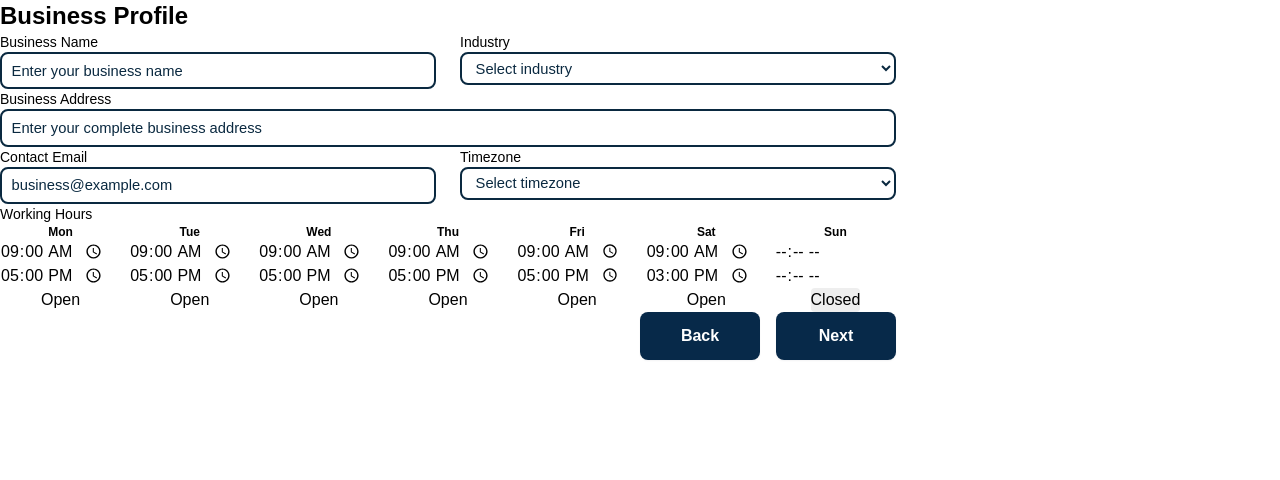
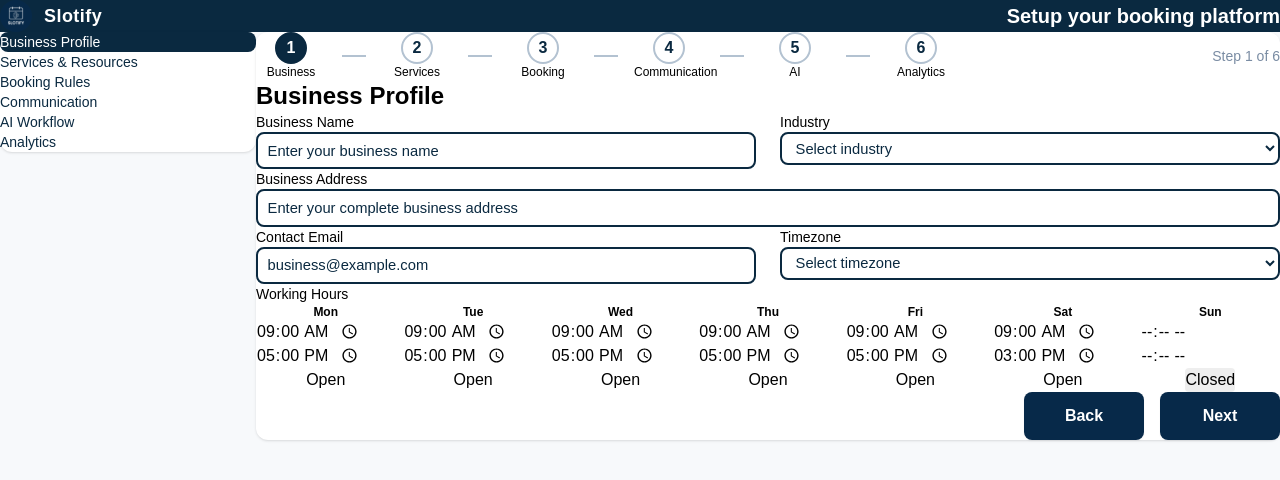
Before and after one commit to Hussein-Alayan/Slotify, a Next.js app in the folder client/: page /business-setup in a window 1280 px wide. Shown: the top 480 px of the page. Built offline with nearby package versions, Linux system fonts and the light colour scheme.

Commit message:
feat(page): enhance BusinessSetupPage layout with stepper and sidebar for improved navigation

```diff
--- a/client/src/app/business-setup/page.tsx
+++ b/client/src/app/business-setup/page.tsx
@@ -78,8 +78,93 @@ const BusinessSetupPage = () => {
     alert("Business profile submitted! (API integration pending)");
   };
 
+  // Stepper and sidebar data
+  const steps = [
+    { label: "Business Profile" },
+    { label: "Services & Resources" },
+    { label: "Booking Rules" },
+    { label: "Communication" },
+    { label: "AI Workflow" },
+    { label: "Analytics" },
+  ];
+  const currentStep = 0; // For now, hardcoded to first step
+
   return (
-    <div className="max-w-4xl mx-auto p-8">
+    <div className="min-h-screen bg-[#f7f9fb] flex flex-col">
+      {/* Header */}
+      <header className="bg-[#0a2940] text-white px-8 py-4 flex items-center justify-between">
+        <div className="flex items-center gap-3">
+          <img
+            src="/logos/Dark-noText.svg"
+            alt="Slotify Logo"
+            className="h-8"
+          />
+          <span className="font-bold text-lg tracking-wide">Slotify</span>
+        </div>
+        <h1 className="text-xl font-semibold">Setup your booking platform</h1>
+      </header>
+
+      <main className="flex flex-1 w-full max-w-7xl mx-auto mt-8">
+        {/* Sidebar */}
+        <aside className="w-64 bg-white rounded-xl shadow p-6 mr-8 h-fit self-start">
+          <nav>
+            <ul className="space-y-2">
+              {steps.map((step, idx) => (
+                <li key={step.label}>
+                  <div
+                    className={`flex items-center gap-2 px-3 py-2 rounded-lg font-medium text-sm cursor-pointer transition-all ${
+                      idx === currentStep
+                        ? "bg-[#0a2940] text-white"
+                        : "text-[#0a2940] hover:bg-[#e6eef5]"
+                    }`}
+                  >
+                    {/* Icons can be added here if desired */}
+                    {step.label}
+                  </div>
+                </li>
+              ))}
+            </ul>
+          </nav>
+        </aside>
+
+        <section className="flex-1">
+          {/* Stepper */}
+          <div className="bg-white rounded-xl shadow p-6 mb-8">
+            <div className="flex items-center justify-between mb-4">
+              <div className="flex items-center gap-4">
+                {steps.map((step, idx) => (
+                  <React.Fragment key={step.label}>
+                    <div className="flex flex-col items-center">
+                      <div
+                        className={`w-8 h-8 flex items-center justify-center rounded-full font-bold border-2 ${
+                          idx === currentStep
+                            ? "bg-[#0a2940] text-white border-[#0a2940]"
+                            : "bg-white text-[#0a2940] border-[#b3c2d1]"
+                        }`}
+                      >
+                        {idx + 1}
+                      </div>
+                      <span
+                        className="text-xs mt-1 font-medium text-center"
+                        style={{ width: 70 }}
+                      >
+                        {step.label.split(" ")[0]}
+                      </span>
+                    </div>
+                    {idx < steps.length - 1 && (
+                      <div
+                        className="flex-1 h-0.5 bg-[#b3c2d1] mx-2"
+                        style={{ minWidth: 24 }}
+                      />
+                    )}
+                  </React.Fragment>
+                ))}
+              </div>
+              <span className="text-sm text-[#7a8ca3]">
+                Step {currentStep + 1} of {steps.length}
+              </span>
+            </div>
+            {/* Business Profile Form */}
             <h2 className="text-2xl font-bold mb-6">Business Profile</h2>
             <form onSubmit={handleSubmit} className="space-y-6">
               <div className="grid grid-cols-1 md:grid-cols-2 gap-6">
@@ -92,7 +177,9 @@ const BusinessSetupPage = () => {
                   required
                 />
                 <div>
-            <label className="block text-sm font-medium mb-2">Industry</label>
+                  <label className="block text-sm font-medium mb-2">
+                    Industry
+                  </label>
                   <select
                     name="industry"
                     value={form.industry}
@@ -128,7 +215,9 @@ const BusinessSetupPage = () => {
                   required
                 />
                 <div>
-            <label className="block text-sm font-medium mb-2">Timezone</label>
+                  <label className="block text-sm font-medium mb-2">
+                    Timezone
+                  </label>
                   <select
                     name="timezone"
                     value={form.timezone}
@@ -172,7 +261,9 @@ const BusinessSetupPage = () => {
                         onClick={handleClosedToggle(idx)}
                         className="text-xs px-2 py-1 rounded border mt-1"
                         style={{
-                    background: form.workingHours[idx].closed ? "#eee" : "#fff",
+                          background: form.workingHours[idx].closed
+                            ? "#eee"
+                            : "#fff",
                         }}
                       >
                         {form.workingHours[idx].closed ? "Closed" : "Open"}
@@ -191,6 +282,9 @@ const BusinessSetupPage = () => {
               </div>
             </form>
           </div>
+        </section>
+      </main>
+    </div>
   );
 };
 
```
Lines whose indentation alone changed are shown as unchanged.
